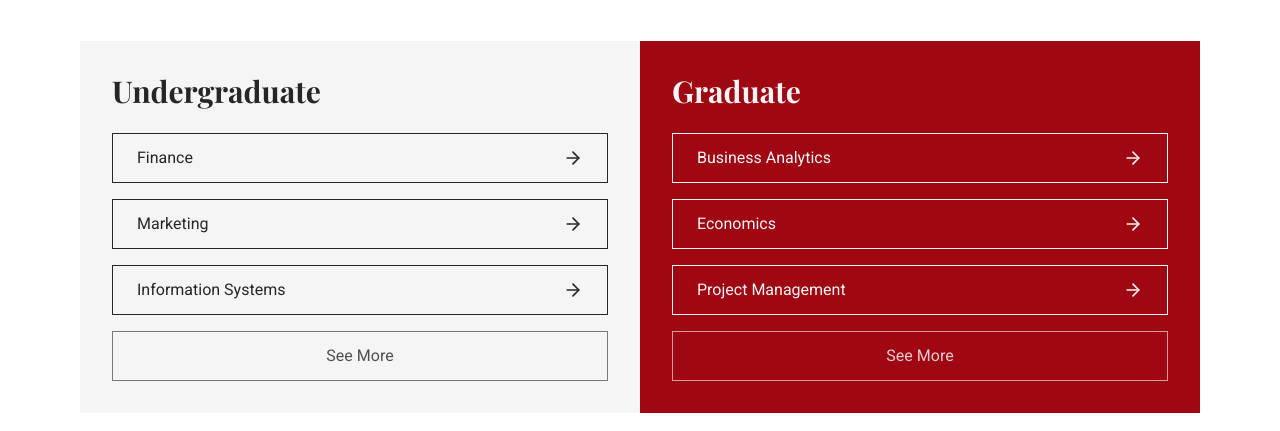
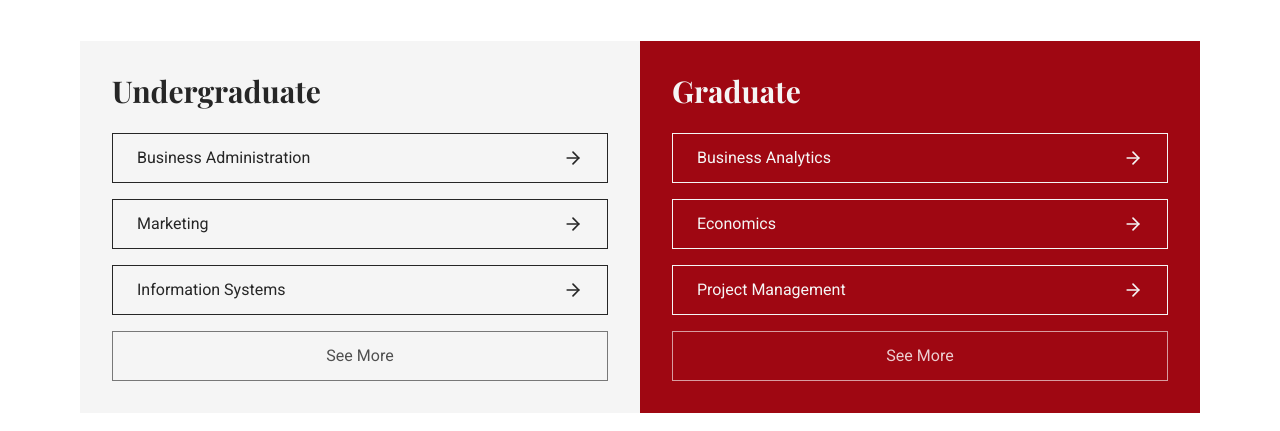
Before and after one commit to ecerri22/fbl-web, a Next.js app: page / in a window 1280 px wide. Shown: the part 1500-1931 px from the top of the page. Built offline with nearby package versions, Linux system fonts and the light colour scheme; no server answers; the database is empty.

Commit message:
make use go abck to home or all study programs page

```diff
--- a/src/app/page.tsx
+++ b/src/app/page.tsx
@@ -142,7 +142,16 @@ export default async function Home() {
               Undergraduate
             </h3>
             <ul className="space-y-4">
-              {["Finance", "Marketing", "Information Systems"].map((major) => (
+              <li >
+                  <Link
+                    href={{ pathname: "/study-programs/business-administration-bachelor", query: { from: "home" } }}
+                    className="group inline-flex items-center justify-between border border-neutral-800 px-6 py-3 text-neutral-800 font-roboto text-sm sm:text-base w-full hover:border-transparent hover:bg-red-800 hover:text-white transition-colors"
+                  >
+                    Business Administration
+                    <ArrowRight className="w-5 h-5 ml-2 transition-transform group-hover:translate-x-1" />
+                  </Link>
+                </li>
+              {["Marketing", "Information Systems"].map((major) => (
                 <li key={major}>
                   <Link
                     href="#"
--- a/src/app/study-programs/[slug]/page.tsx
+++ b/src/app/study-programs/[slug]/page.tsx
@@ -5,6 +5,8 @@ import Image from "next/image";
 import Link from "next/link";
 import { ArrowRight, ArrowLeft } from "lucide-react";
 import { CurriculumSection } from "../_components/CurriculumSection";
+import { Suspense } from "react";
+import BackBar from "@/components/BackBar";
 
 export const runtime = "nodejs";
 export const dynamic = "force-dynamic";
@@ -93,7 +95,8 @@ export default async function ProgramDetailPage({ params, searchParams }: any) {
   if (!program) return notFound();
 
   const fromRaw = searchParams?.from ?? "/study-programs";
-  const from = typeof fromRaw === "string" && fromRaw.startsWith("/") ? fromRaw : "/study-programs";
+  const from =
+    typeof fromRaw === "string" && fromRaw.startsWith("/") ? fromRaw : String(fromRaw);
 
   const img = program.image || program.department?.image || "/images/programs/default.webp";
 
@@ -118,12 +121,17 @@ export default async function ProgramDetailPage({ params, searchParams }: any) {
     <PageWrapper>
       <div className="text-neutral-800 space-y-15 sm:space-y-15 max-[640px]:space-y-15">
         {/* Back button */}
-        <div className="flex flex-row items-center mb-10 gap-2 hover:text-red-800 text-sm text-neutral-600">
-          <ArrowLeft className="w-4 h-4" />
-          <Link href={from} className="inline-block">
-            Back to Study Programs
-          </Link>
-        </div>
+        {/* <div className="flex flex-row items-center mb-10 gap-2 hover:text-red-800 text-sm text-neutral-600"> */}
+          <Suspense>
+            <BackBar
+              defaultHref="/study-programs"
+              defaultLabel="Back to Study Programs"
+              allHref="/study-programs"
+              allLabel="See all programs"
+              showAllLink={from === "home"}
+            />
+          </Suspense>
+        {/* </div> */}
 
         <div className="grid w-full gap-12 lg:grid-cols-[2fr_1fr] overflow-x-clip">
           {/* LEFT column */}
--- a/src/components/BackBar.tsx
+++ b/src/components/BackBar.tsx
@@ -57,7 +57,7 @@ export default function BackBar({
         className="inline-flex items-center gap-2 text-neutral-600 hover:text-red-800"
       >
         <ArrowLeft className="w-4 h-4" />
-        <span className="text-sm">{backLabel}</span>
+        <span className="text-xs sm:text-sm">{backLabel}</span>
       </button>
 
       {showAllLink && (
@@ -65,7 +65,7 @@ export default function BackBar({
           <span className="text-neutral-300">•</span>
           <Link
             href={allHref}
-            className="text-sm text-neutral-600 hover:text-red-800"
+            className="text-xs sm:text-sm text-neutral-600 hover:text-red-800"
           >
             {allLabel}
           </Link>
```
